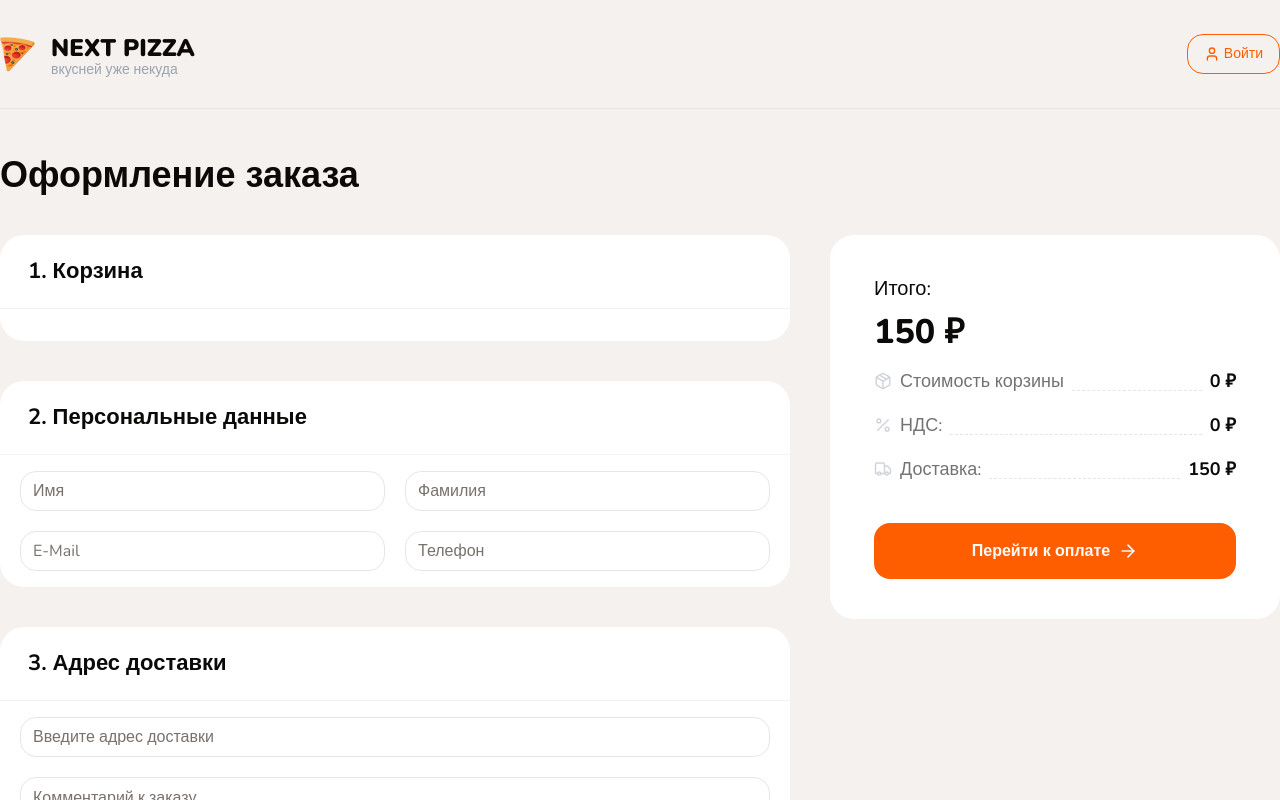
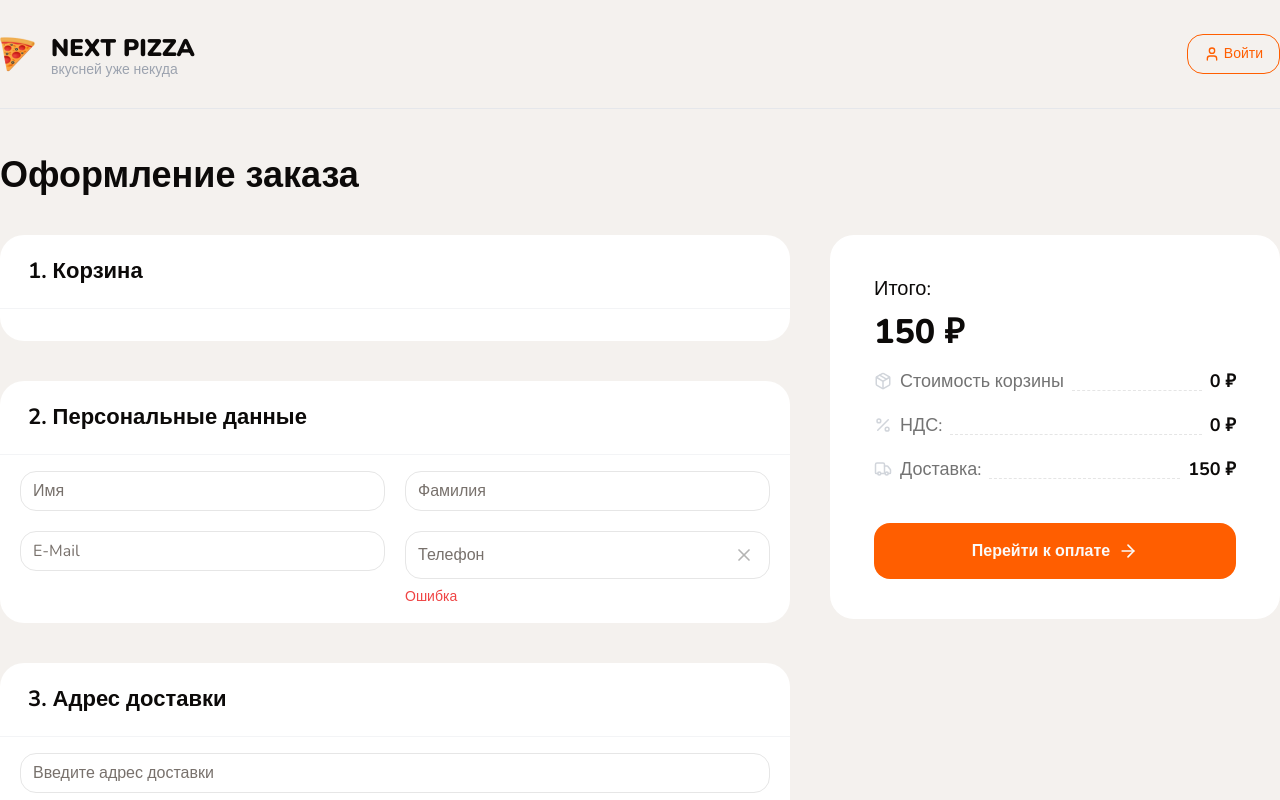
Before and after one commit to PanasenkoVadim/next-pizza, a Next.js app: page /checkout in a window 1280 px wide. Shown: the top 800 px of the page. Built offline with nearby package versions, Linux system fonts and the light colour scheme.

Commit message:
checkout form

```diff
--- a/app/(checkout)/checkout/page.tsx
+++ b/app/(checkout)/checkout/page.tsx
@@ -4,17 +4,32 @@ import {
 	CheckoutItem,
 	CheckoutSidebar,
 	Container,
+	FormInput,
 	Title,
 	WhiteBlock,
 } from '@/shared/components/shared'
+import { FormProvider, useForm } from 'react-hook-form'
+import { zodResolver } from '@hookform/resolvers/zod'
 import { Input, Textarea } from '@/shared/components/ui'
 import { PizzaSize, PizzaType } from '@/shared/constants/pizza'
 import { useCart } from '@/shared/hooks'
 import { getCartItemDetails } from '@/shared/lib'
 import { Trash2Icon } from 'lucide-react'
 
-export default function page() {
+export default function CheckoutPage() {
 	const { totalAmount, updateItemQuantity, items, removeCartItem } = useCart()
+
+	const form = useForm({
+		resolver: zodResolver(),
+		defaultValues: {
+			email: '',
+			firstname: '',
+			lastname: '',
+			phone: '',
+			address: '',
+			comment: '',
+		},
+	})
 
 	const onClickCountButton = (
 		id: number,
@@ -88,9 +103,9 @@ export default function page() {
 								name='firstname'
 								placeholder='E-Mail'
 							/>
-							<Input
+							<FormInput
 								className='text-base'
-								name='firstname'
+								name='phone'
 								placeholder='Телефон'
 							/>
 						</div>
--- a/package.json
+++ b/package.json
@@ -15,6 +15,7 @@
 		"seed": "ts-node --compiler-options {\"module\":\"CommonJS\"} prisma/seed.ts"
 	},
 	"dependencies": {
+		"@hookform/resolvers": "^3.9.0",
 		"@prisma/client": "^5.18.0",
 		"@radix-ui/react-checkbox": "^1.1.1",
 		"@radix-ui/react-dialog": "^1.1.1",
@@ -34,12 +35,14 @@
 		"qs": "^6.13.0",
 		"react": "^18",
 		"react-dom": "^18",
+		"react-hook-form": "^7.53.0",
 		"react-hot-toast": "^2.4.1",
 		"react-use": "^17.5.1",
 		"tailwind-merge": "^2.4.0",
 		"tailwindcss-animate": "^1.0.7",
 		"ts-node": "^10.9.2",
 		"vaul": "^0.9.1",
+		"zod": "^3.23.8",
 		"zustand": "^4.5.4"
 	},
 	"devDependencies": {
--- /dev/null
+++ b/shared/components/shared/clear-button.tsx
@@ -0,0 +1,21 @@
+import { cn } from '@/shared/lib/utils';
+import { X } from 'lucide-react';
+import React from 'react';
+
+interface Props {
+  className?: string;
+  onClick?: VoidFunction;
+}
+
+export const ClearButton: React.FC<Props> = ({ onClick, className }) => {
+  return (
+    <button
+      onClick={onClick}
+      className={cn(
+        'absolute right-4 top-1/2 -translate-y-1/2 opacity-30 hover:opacity-100 cursor-pointer',
+        className,
+      )}>
+      <X className="h-5 w-5" />
+    </button>
+  );
+};
--- /dev/null
+++ b/shared/components/shared/error-text.tsx
@@ -0,0 +1,11 @@
+import { cn } from '@/shared/lib/utils';
+import React from 'react';
+
+interface Props {
+  text: string;
+  className?: string;
+}
+
+export const ErrorText: React.FC<Props> = ({ text, className }) => {
+  return <p className={cn('text-red-500 text-sm', className)}>{text}</p>;
+};
--- /dev/null
+++ b/shared/components/shared/form/form-input.tsx
@@ -0,0 +1,36 @@
+import { ClearButton, ErrorText, RequiredSymbol } from '..'
+import { Input } from '../../ui'
+
+interface Props extends React.InputHTMLAttributes<HTMLInputElement> {
+	name: string
+	label?: string
+	required?: boolean
+	className?: string
+}
+
+export const FormInput: React.FC<Props> = ({
+	className,
+	name,
+	label,
+	required,
+	...props
+}) => {
+	let errorText = 'Ошибка'
+	return (
+		<div className={className}>
+			{label && (
+				<p className='font-medium mb-2'>
+					{label} {required && <RequiredSymbol />}
+				</p>
+			)}
+
+			<div className='relative'>
+				<Input className='h-12 text-md' {...props} />
+
+				<ClearButton />
+			</div>
+
+			{errorText && <ErrorText text={errorText} className='mt-2' />}
+		</div>
+	)
+}
--- /dev/null
+++ b/shared/components/shared/form/index.ts
@@ -0,0 +1 @@
+export { FormInput } from './form-input'
--- a/shared/components/shared/index.tsx
+++ b/shared/components/shared/index.tsx
@@ -25,3 +25,7 @@ export { CheckoutItemDetails } from './checkout-item-details'
 export { CheckoutItem } from './checkout-item'
 export { CheckoutItemSkeleton } from './checkout-item-skeleton'
 export { CheckoutSidebar } from './checkout-sidebar'
+export { RequiredSymbol } from './required-symbol'
+export { ErrorText } from './error-text'
+export { ClearButton } from './clear-button'
+export * from './form';
--- /dev/null
+++ b/shared/components/shared/required-symbol.tsx
@@ -0,0 +1,5 @@
+import React from 'react';
+
+export const RequiredSymbol: React.FC = () => {
+  return <span className="text-red-500">*</span>;
+};
```
Also changed, not shown: shared/components/shared/form/form-textarea.tsx (added), 1 other file (tests, documents, lock files or other folders).
